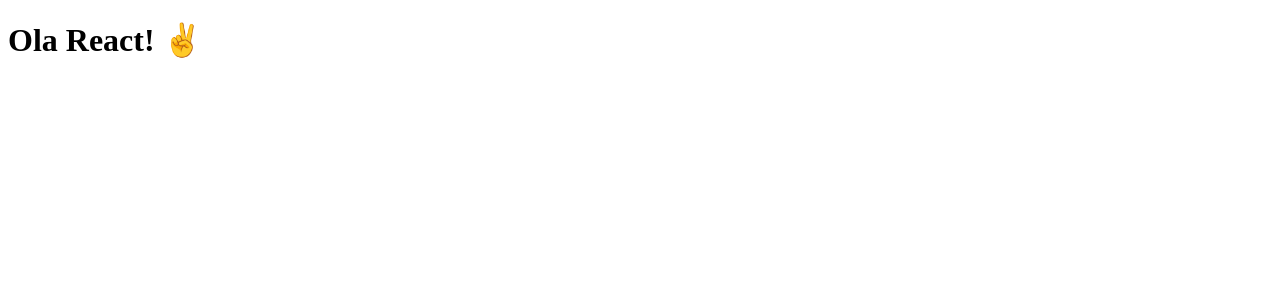
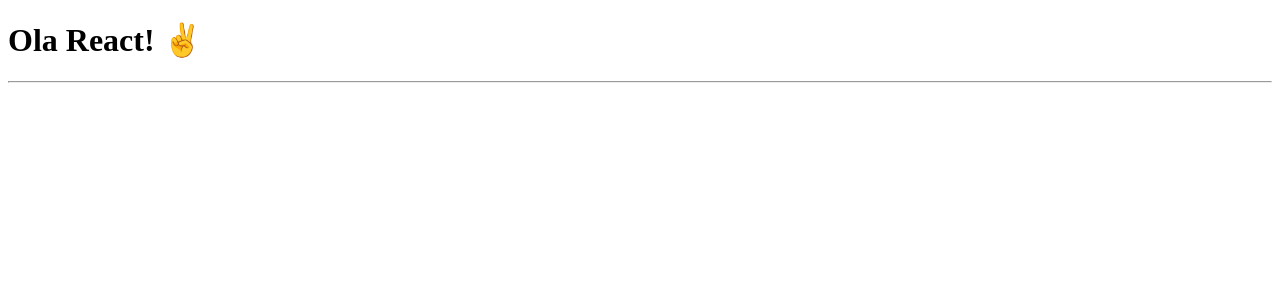
Before and after one commit to Moreira-Marcio/react-fundamentos, a React (Vite) app: page / in a window 1280 px wide. Shown: the top 300 px of the page. Built offline with nearby package versions, Linux system fonts and the light colour scheme.

Commit message:
atualiza usando html dentro do js

```diff
--- a/src/App.tsx
+++ b/src/App.tsx
@@ -1,5 +1,8 @@
-function App() {
-  return <h1>Ola React! ✌️</h1>;
+export default function App() {
+  return (
+    <header>
+      <h1>Ola React! ✌️</h1>
+      <hr />
+    </header>
+  );
 }
-
-export default App;
```
